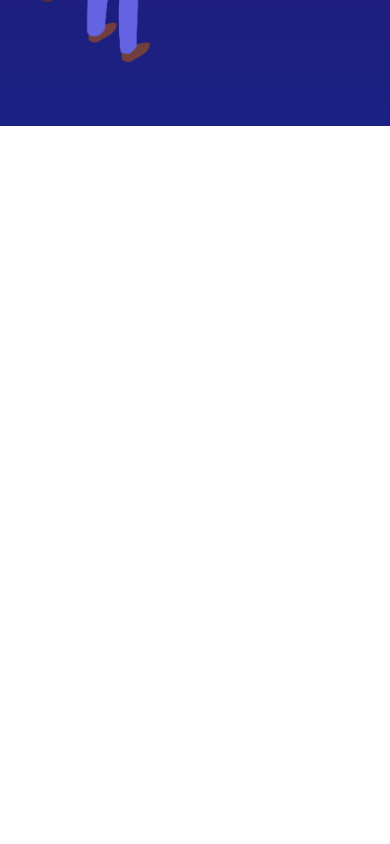
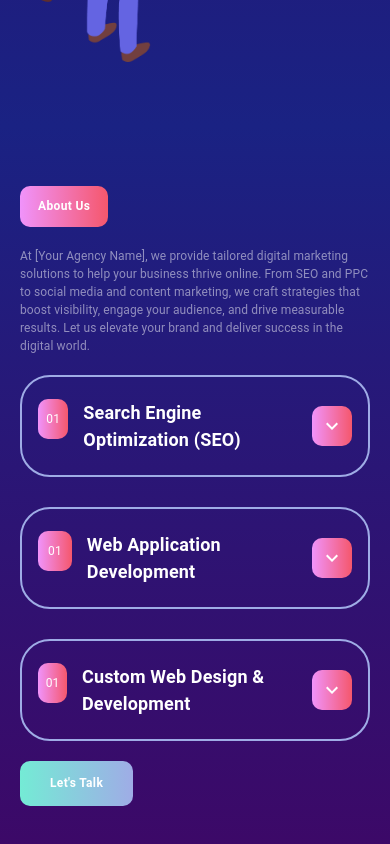
Before and after one commit to HashamGhaffar/pulse-tech-marketing, a Next.js app: page / in a window 390 px wide. Shown: the part 1600-2444 px from the top of the page. Before the commit the page ends 1726 px from the top, so only its background shows below. Built offline with nearby package versions, Linux system fonts and the light colour scheme.

Commit message:
responsive OurService

```diff
--- a/package.json
+++ b/package.json
@@ -11,6 +11,7 @@
   "dependencies": {
     "@emotion/react": "^11.14.0",
     "@emotion/styled": "^11.14.0",
+    "@mui/icons-material": "^6.4.0",
     "@mui/material": "^6.4.0",
     "next": "14.2.15",
     "react": "^18",
--- a/src/_utils/themes.ts
+++ b/src/_utils/themes.ts
@@ -8,6 +8,9 @@ export const localColorTheme = {
   fieryRose: "#F5576C",
   softLavender: "#F093FB",
   midnightBlue: "#1A2283",
+  royalViolet: "#3D0867",
+  mistBlue: "#9FACE6",
+  mintGreen: "#74EBD5",
 };
 
 export const localFontSize = {
--- /dev/null
+++ b/src/app/home/_components/CustomAccordion.tsx
@@ -0,0 +1,126 @@
+"use client";
+import React, { useState } from "react";
+import {
+  Accordion,
+  AccordionSummary,
+  AccordionDetails,
+  Typography,
+  Box,
+  IconButton,
+} from "@mui/material";
+import ExpandMoreIcon from "@mui/icons-material/ExpandMore";
+import { localColorTheme, localFontSize } from "@/_utils/themes";
+
+interface CustomAccordionProps {
+  number: string; // Accordion number (e.g., "01")
+  title: string; // Accordion title (e.g., "SEO Optimization")
+  content: string; // Accordion content/description
+}
+
+const CustomAccordion: React.FC<CustomAccordionProps> = ({
+  number,
+  title,
+  content,
+}) => {
+  const [expanded, setExpanded] = useState<boolean>(false);
+
+  const handleChange = () => {
+    setExpanded(!expanded);
+  };
+
+  return (
+    <Box
+      sx={{
+        borderRadius: "30px",
+        backgroundClip: "border",
+        border: `2px solid ${localColorTheme.mistBlue}`,
+        overflow: "hidden",
+      }}
+    >
+      <Accordion
+        expanded={expanded}
+        onChange={handleChange}
+        sx={{
+          background: expanded
+            ? `linear-gradient(to right, ${localColorTheme.softLavender} 0%, ${localColorTheme.aquaGlow} 100%)`
+            : "transparent",
+          boxShadow: "none",
+          borderRadius: "30px",
+        }}
+      >
+        <AccordionSummary
+          expandIcon={
+            <IconButton
+              sx={{
+                width: "40px",
+                height: "40px",
+                background: `linear-gradient(90deg, ${localColorTheme.softLavender}, ${localColorTheme.fieryRose})`,
+                borderRadius: "10px",
+              }}
+            >
+              <ExpandMoreIcon sx={{ color: localColorTheme.white }} />
+            </IconButton>
+          }
+          sx={{
+            display: "flex",
+            alignItems: "center",
+            gap: 2,
+            paddingY: "10px",
+          }}
+        >
+          {/* Dynamic List Number */}
+          <Box
+            sx={{
+              width: "40px",
+              height: "40px",
+              background: `linear-gradient(90deg, ${localColorTheme.softLavender}, ${localColorTheme.fieryRose})`,
+              borderRadius: "10px",
+              display: "flex",
+              alignItems: "center",
+              justifyContent: "center",
+            }}
+          >
+            <Typography
+              sx={{ color: localColorTheme.white, fontSize: localFontSize.p4 }}
+            >
+              {number}
+            </Typography>
+          </Box>
+
+          {/* Dynamic Title */}
+          <Typography
+            sx={{
+              fontWeight: "700",
+              fontSize: localFontSize.h4,
+              lineHeight: { sm: localFontSize.h4 },
+              color: localColorTheme.white,
+              paddingLeft: "15px",
+            }}
+          >
+            {title}
+          </Typography>
+        </AccordionSummary>
+
+        {/* Dynamic Content */}
+        <AccordionDetails
+          sx={{
+            color: localColorTheme.white,
+            padding: "16px",
+            borderRadius: "10px",
+          }}
+        >
+          <Typography
+            sx={{
+              // textAlign: "center",
+              paddingX: { xs: "10px", sm: "25px", md: "40px" },
+            }}
+          >
+            {content}
+          </Typography>
+        </AccordionDetails>
+      </Accordion>
+    </Box>
+  );
+};
+
+export default CustomAccordion;
--- /dev/null
+++ b/src/app/home/_sections/OurService.tsx
@@ -0,0 +1,102 @@
+"use client";
+import React from "react";
+import { Box } from "@mui/material";
+import { localColorTheme, localFontSize } from "@/_utils/themes";
+import { Typography } from "@mui/material";
+import CustomButton from "@/_components/Button";
+import CustomAccordion from "../_components/CustomAccordion";
+// import pngs from "@/_assets/pngs";
+// import Image from "next/image";
+
+const OurService: React.FC = () => {
+  return (
+    <>
+      <Box
+        sx={{
+          padding: {
+            xs: "60px 20px",
+            sm: "80px 40px",
+            md: "90px 60px",
+            lg: "120px 100px",
+            xl: "140px 120px",
+          },
+          background: `linear-gradient(180deg, ${localColorTheme.midnightBlue} 0%, ${localColorTheme.royalViolet} 100%)`,
+        }}
+      >
+        <Box sx={{ maxWidth: "1440px", margin: "auto" }}>
+          <Box
+            sx={{
+              textAlign: { xs: "center", md: "left" },
+              display: "flex",
+              flexDirection: "column",
+              justifyContent: { xs: "flex-start", md: "normal" },
+              gap: { xs: "20px", md: "30px", lg: "50px" },
+            }}
+          >
+            <Box sx={{ width: "fit-content" }}>
+              <CustomButton
+                text="About Us"
+                color1="#F093FB"
+                color2="#F5576C"
+                customStyles={{
+                  padding: {
+                    xs: "10px 18px",
+                    md: "10px 20px",
+                    lg: "10px 25px",
+                  },
+                }}
+              />
+            </Box>
+            <Typography
+              sx={{
+                color: localColorTheme.whiteTransparent,
+                fontSize: localFontSize.p4,
+                textAlign: "left",
+                maxWidth: { xs: "90vw", md: "normal" },
+              }}
+            >
+              At [Your Agency Name], we provide tailored digital marketing
+              solutions to help your business thrive online. From SEO and PPC to
+              social media and content marketing, we craft strategies that boost
+              visibility, engage your audience, and drive measurable results.
+              Let us elevate your brand and deliver success in the digital
+              world.
+            </Typography>
+            <Box
+              sx={{
+                display: "flex",
+                flexDirection: "column",
+                gap: "30px",
+                width: "100%",
+              }}
+            >
+              <CustomAccordion
+                number="01"
+                title="Search Engine Optimization (SEO)"
+                content="Elevate your online presence with effective SEO strategies. We optimize your website to rank higher
+on search engines, driving organic traffic and improving visibility."
+              />
+              <CustomAccordion
+                number="01"
+                title="Web Application Development"
+                content="A Website is an extension of yourself and we can help you to express it properly. Your website is
+your number one marketing asset because we live in a digital age."
+              />
+              <CustomAccordion
+                number="01"
+                title="Custom Web Design & Development"
+                content="Create visually appealing, responsive websites tailored to your brand. Our custom solutions ensure
+a user-friendly experience that drives engagement and growth."
+              />
+            </Box>
+            <Box sx={{ width: "fit-content" }}>
+              <CustomButton text="Let's Talk" />
+            </Box>
+          </Box>
+        </Box>
+      </Box>
+    </>
+  );
+};
+
+export default OurService;
--- a/src/app/home/page.tsx
+++ b/src/app/home/page.tsx
@@ -3,6 +3,7 @@ import Navbar from "@/_components/Navbar";
 import { Box } from "@mui/material";
 import HeroHome from "./_sections/HeroHome";
 import EmpowerYourBrand from "./_sections/EmpowerYourBrand";
+import OurService from "./_sections/OurService";
 
 export default function HomePage() {
   return (
@@ -11,6 +12,7 @@ export default function HomePage() {
         <Navbar />
         <HeroHome />
         <EmpowerYourBrand />
+        <OurService />
       </Box>
     </>
   );
```
Also changed, not shown: 1 other file (tests, documents, lock files or other folders).
